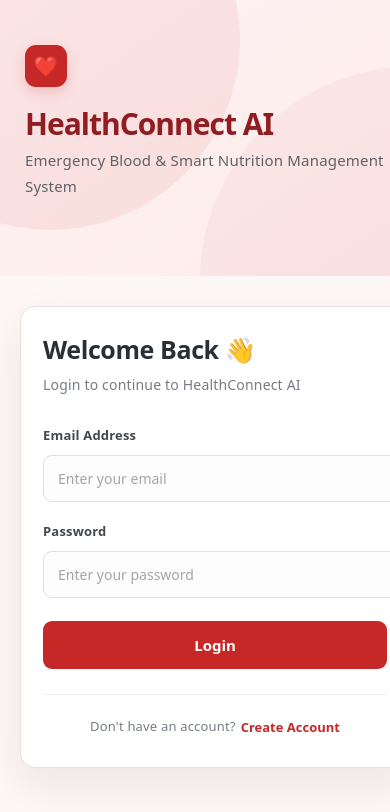
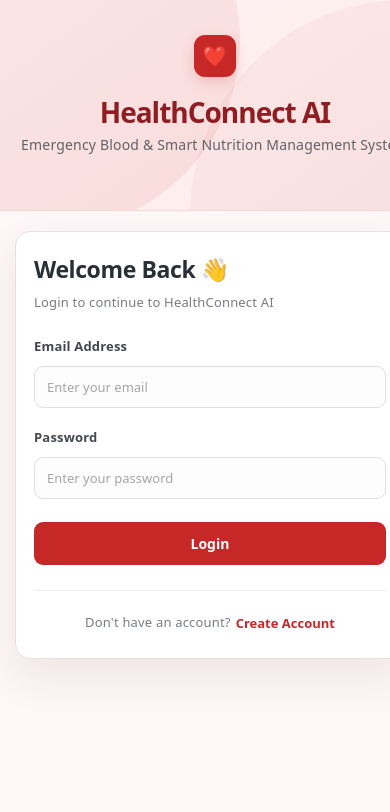
Before and after one commit to jeevansingh-dot/HealthConnectAI, a React app in the folder frontend/: page /login in a window 390 px wide. Shown: the top 812 px of the page. Built offline with nearby package versions, Linux system fonts and the light colour scheme; no server answers; the HTML template or start-up script is replaced by a standard one.

Commit message:
Update auth.css

```diff
--- a/frontend/src/auth.css
+++ b/frontend/src/auth.css
@@ -270,6 +270,8 @@
   font-size: 14px;
 
   transition: all 0.2s ease;
+
+  box-sizing: border-box;
 }
 
 .input-group input::placeholder {
@@ -402,6 +404,8 @@
   font-size: 13px;
 
   color: #777d83;
+
+  flex-wrap: wrap;
 }
 
 .auth-footer button {
@@ -427,9 +431,21 @@
 }
 
 /* =================================
-   RESPONSIVE
+   RESPONSIVE (OPTIMIZED FOR ALL SCREENS)
 ================================= */
 
+/* Medium Laptops & Small Desktops (1200px and below) */
+@media (max-width: 1200px) {
+  .auth-left {
+    padding: 40px;
+  }
+
+  .brand-content h1 {
+    font-size: 36px;
+  }
+}
+
+/* Tablets & Mobile Stack Layout (900px and below) */
 @media (max-width: 900px) {
 
   .auth-page {
@@ -442,6 +458,19 @@
     min-height: auto;
 
     padding: 45px 25px;
+
+    border-right: none;
+
+    border-bottom: 1px solid #f3d7d7;
+  }
+
+  .brand-content {
+    text-align: center;
+    max-width: 100%;
+  }
+
+  .brand-icon {
+    margin: 0 auto 20px auto;
   }
 
   .brand-content h1 {
@@ -450,6 +479,8 @@
 
   .brand-content > p {
     font-size: 15px;
+
+    margin: 0 auto 20px auto;
   }
 
   .feature-list {
@@ -465,23 +496,82 @@
   }
 }
 
+/* Mobile Devices (550px and below) */
 @media (max-width: 550px) {
 
+  .auth-left {
+    padding: 35px 20px;
+  }
+
+  .brand-icon {
+    width: 56px;
+    height: 56px;
+    font-size: 26px;
+    border-radius: 14px;
+    margin-bottom: 15px;
+  }
+
+  .brand-content h1 {
+    font-size: 28px;
+    margin-bottom: 10px;
+  }
+
+  .brand-content > p {
+    font-size: 14px;
+    line-height: 1.5;
+  }
+
+  .auth-right {
+    padding: 20px 15px;
+  }
+
   .auth-card {
-    padding: 28px 22px;
+    padding: 24px 18px;
 
     border-radius: 15px;
   }
 
-  .input-row {
-    grid-template-columns: 1fr;
+  .auth-heading {
+    margin-bottom: 20px;
   }
 
   .auth-heading h2 {
-    font-size: 25px;
+    font-size: 23px;
+  }
+
+  .auth-heading p {
+    font-size: 13px;
+  }
+
+  .input-row {
+    grid-template-columns: 1fr;
+    gap: 18px;
+  }
+
+  .input-group input,
+  .input-group select {
+    padding: 11px 12px;
+    font-size: 13px;
+  }
+
+  .auth-btn {
+    padding: 12px;
+    font-size: 14px;
+  }
+}
+
+/* Extra Small Mobile Screens (380px and below) */
+@media (max-width: 380px) {
+
+  .auth-card {
+    padding: 20px 14px;
   }
 
   .brand-content h1 {
-    font-size: 30px;
+    font-size: 24px;
+  }
+
+  .auth-heading h2 {
+    font-size: 20px;
   }
 }
```
